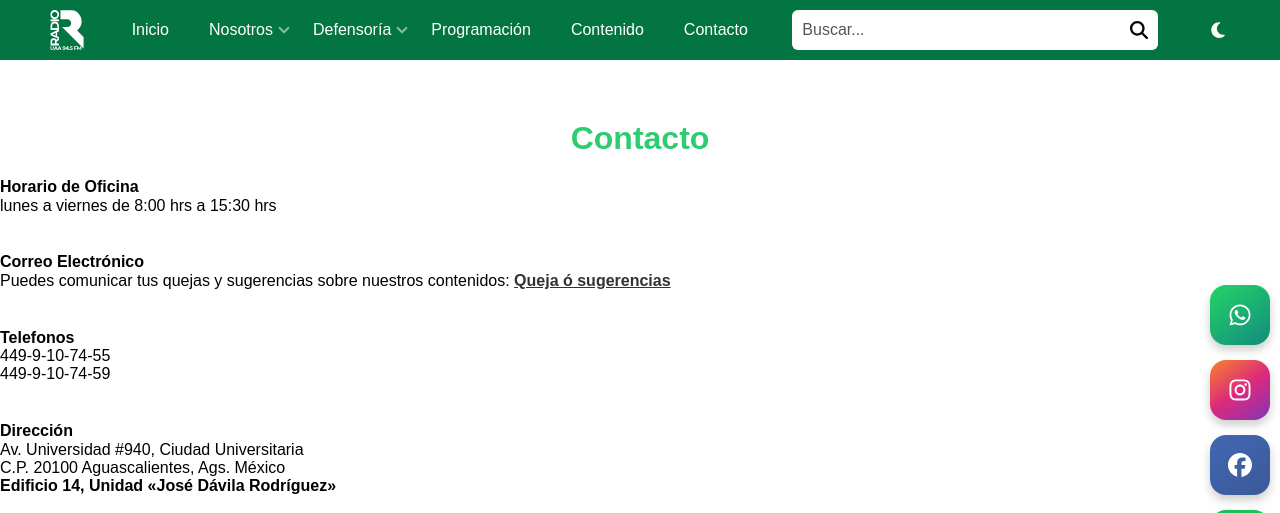
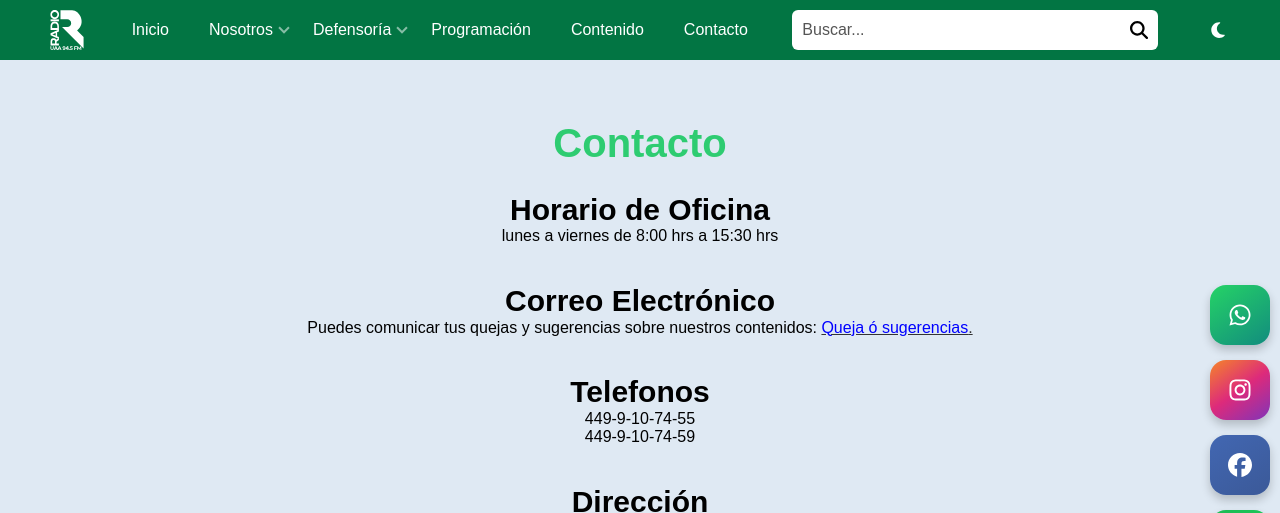
Before and after one commit to Andrew869/RadioUAA, a PHP site: page /contacto in a window 1280 px wide. Shown: the top 513 px of the page. Run offline with PHP 8.4, Linux system fonts and the light colour scheme.

Commit message:
cambios en la parte de contacto (html y css)

```diff
--- a/css/contacto.css
+++ b/css/contacto.css
@@ -66,8 +66,8 @@
 /* google maps */
 /* Estilo para el mapa de Google con marco */
 .map-container {
-    margin: 20px auto;
-    box-shadow: rgba(0, 0, 0, 0.16) 0px 3px 6px, rgba(0, 0, 0, 0.23) 0px 3px 6px;
+    margin: 70px auto;
+    box-shadow: rgba(33, 176, 8, 0.16) 0px 3px 6px, rgba(0, 0, 0, 0.23) 0px 3px 6px;
     border-radius: 1rem; /* Esquinas redondeadas */
     height: 56%;
     width: 60%; /* Controlar el ancho del marco */
@@ -80,3 +80,16 @@
     border-radius: 1rem;
     border: none; /* Sin borde en el iframe */
 }
+
+/* textos */
+h1{
+    font-size: 40px;
+}
+h4{
+    text-align: center;
+    font-size: 30px;
+    margin: auto;
+}
+li{
+    text-align: center;
+}
--- a/css/styles.css
+++ b/css/styles.css
@@ -9,6 +9,7 @@
     --snow: #FFFAFA;
     --verdeaqua: #66CDAA;
     --verdemasclaro: #4bb578;
+    --Bisque: #FFE4C4;
 }
 
 *, *::after, *::before{
@@ -19,6 +20,8 @@
 
 html{
     font-family: Arial, Helvetica, sans-serif;
+    background-color: var(--GrisClaro);
+
     /* margin: 0;
     padding: 0; */
 }
--- a/pages/contacto.html
+++ b/pages/contacto.html
@@ -20,7 +20,7 @@
         <br>
         <h4>Correo Electrónico</h4>
         <li>Puedes comunicar tus quejas y sugerencias sobre nuestros contenidos:
-            <a href="Quejas y Sugerencias.html"> <b>Queja ó sugerencias</b></a>
+            <a href="Quejas y Sugerencias.html"> <span style="color: blue;">Queja ó sugerencias</span>.</a>
         </li>
         <br>
         <h4>Telefonos</h4>
```
Also changed, not shown: php/db_connect.php (+1 -9 lines).
